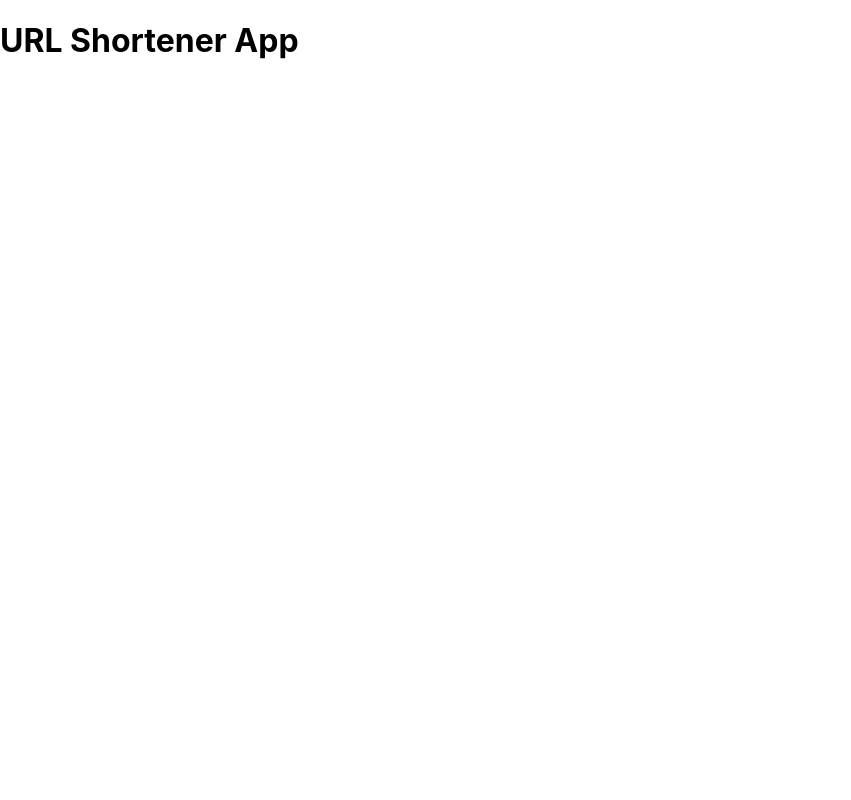
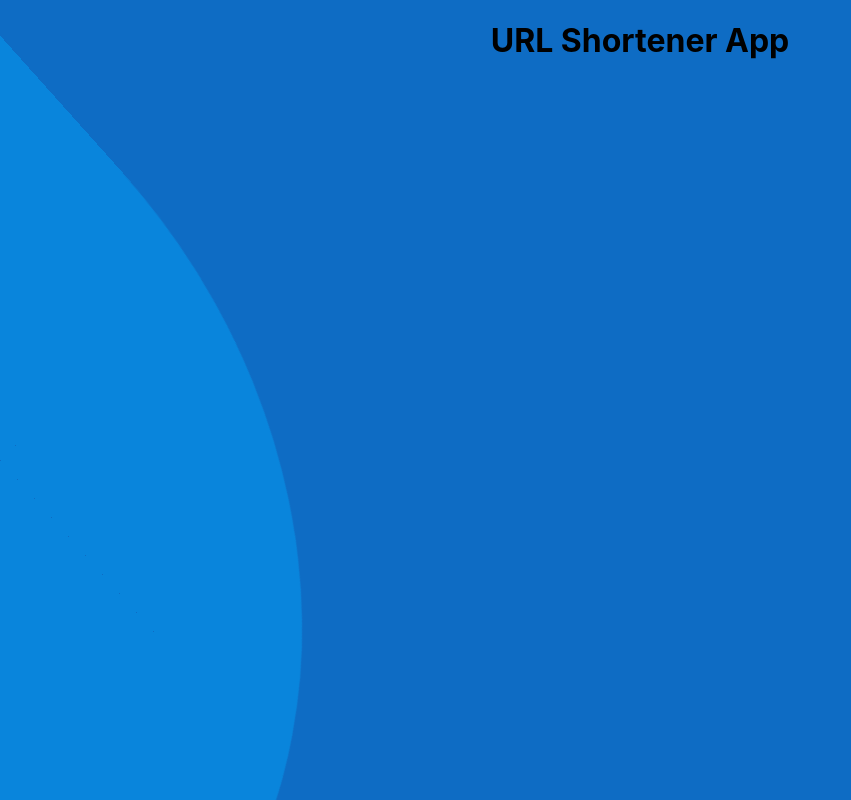
Before and after one commit to moris96/url-short-react, a React (Create React App) app: page / in a window 1280 px wide. Shown: the whole page, without its empty margins (0-851 px from the left). Built offline with nearby package versions, Linux system fonts and the light colour scheme.

Commit message:
animated background added

```diff
--- a/src/App.js
+++ b/src/App.js
@@ -5,7 +5,10 @@ import AnimateBackground from "./components/AnimateBackground/AnimateBackground"
 function App() {
   return (
     <div className="App">
-      <h1>URL Shortener App</h1>
+
+      {/* remove this h1 once other components are added */}
+
+      <h1 className="testing">URL Shortener App</h1>
       <AnimateBackground/>
     </div>
   );
--- a/src/components/AnimateBackground/AnimateBackground.css
+++ b/src/components/AnimateBackground/AnimateBackground.css
@@ -0,0 +1,31 @@
+.background {
+    position: fixed;
+    top: 0;
+    transform: rotate(98deg);
+    left: 0;
+}
+
+/* main wave */
+.wave {
+    position: fixed;
+    top: 0;
+    left: 0;
+    opacity: 0.4;
+    position: absolute;
+    top: 3%;
+    left: 10%;
+    background: #0af;
+    width: 1500px;
+    height: 1300px;
+    margin-left: -150px;
+    margin-top: -250px;
+    transform-origin: 50% 48%;
+    border-radius: 43%;
+    animation: drift 12500ms infinite linear;
+}
+
+/* animation */
+@keyframes drift {
+    from { transform: rotate(0deg); }
+    from { transform: rotate(360deg); }
+}
--- a/src/components/AnimateBackground/AnimateBackground.js
+++ b/src/components/AnimateBackground/AnimateBackground.js
@@ -1,12 +1,10 @@
 import React from 'react';
-import './AnimateBackground.css'
+import './AnimateBackground.css';
 
 const AnimateBackground = () => {
   return (
     <div className='background'>
-      <div className='wave -1' />
-      <div className='wave -2' />
-      <div className='wave -3' />
+      <div className='wave' />
     </div>
   )
 }
--- a/src/index.css
+++ b/src/index.css
@@ -1,13 +1,23 @@
 body {
-  margin: 0;
   font-family: -apple-system, BlinkMacSystemFont, 'Segoe UI', 'Roboto', 'Oxygen',
     'Ubuntu', 'Cantarell', 'Fira Sans', 'Droid Sans', 'Helvetica Neue',
     sans-serif;
   -webkit-font-smoothing: antialiased;
   -moz-osx-font-smoothing: grayscale;
+
+  background-color: #0e6cc4;
+  margin: 0;
+  padding: 0;
+  overflow-x: hidden;
+  overflow-y: hidden;
 }
 
 code {
   font-family: source-code-pro, Menlo, Monaco, Consolas, 'Courier New',
     monospace;
 }
+
+/* remove this once other components are added */
+.testing {
+  text-align: center;
+}
```
